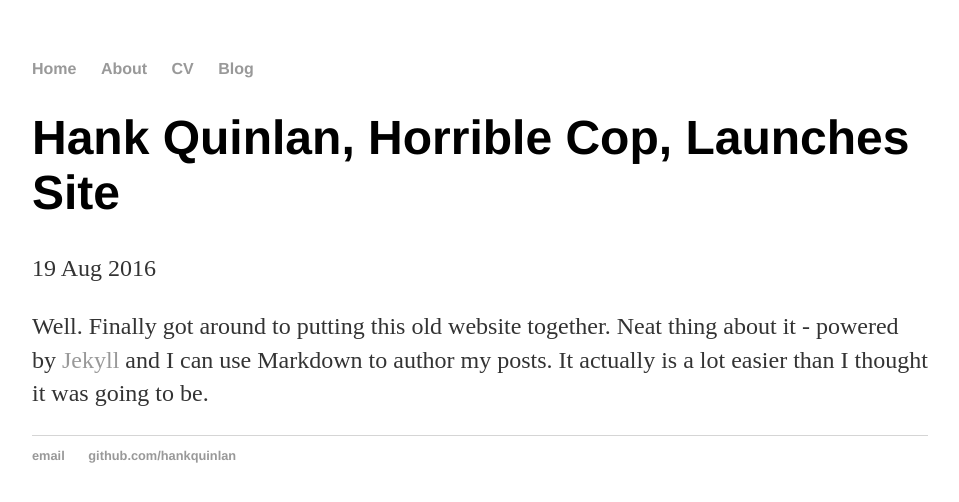
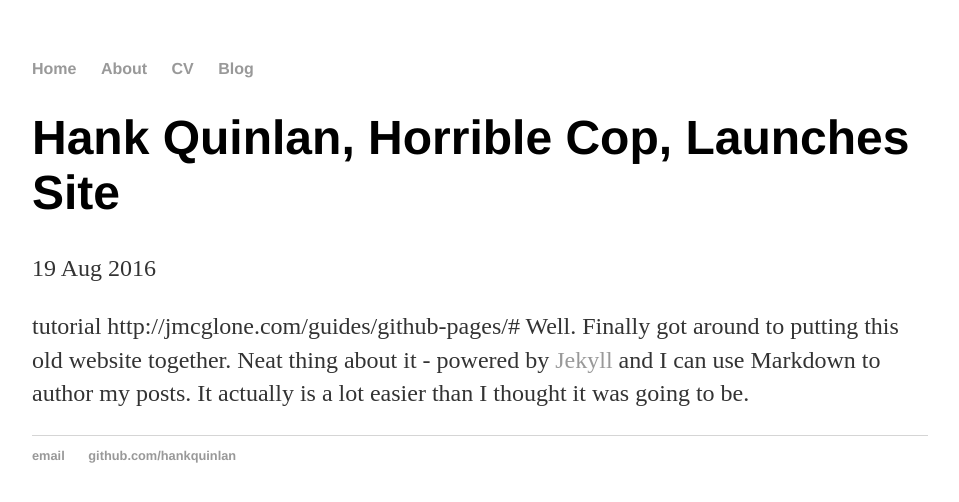
Before and after one commit to xyzgit/xyz.github.io, a Jekyll site: the page built from _posts/2016-08-19-xyz-site-launched.md, in a window 1280 px wide. Shown: the top 502 px of the page, without its empty margins (160-1119 px from the left). Built offline with Jekyll 4.4.1, drawn with Linux system fonts in a browser that asks for light colours.

Commit message:
add tutorial site address

```diff
--- a/_posts/2016-08-19-xyz-site-launched.md
+++ b/_posts/2016-08-19-xyz-site-launched.md
@@ -4,4 +4,6 @@ title: "Hank Quinlan, Horrible Cop, Launches Site"
 date: 2016-08-19
 ---
 
+tutorial
+http://jmcglone.com/guides/github-pages/#
 Well. Finally got around to putting this old website together. Neat thing about it - powered by [Jekyll](http://jekyllrb.com) and I can use Markdown to author my posts. It actually is a lot easier than I thought it was going to be.
```
